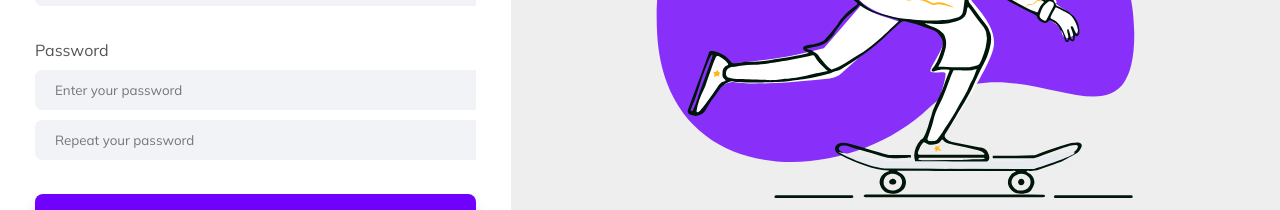
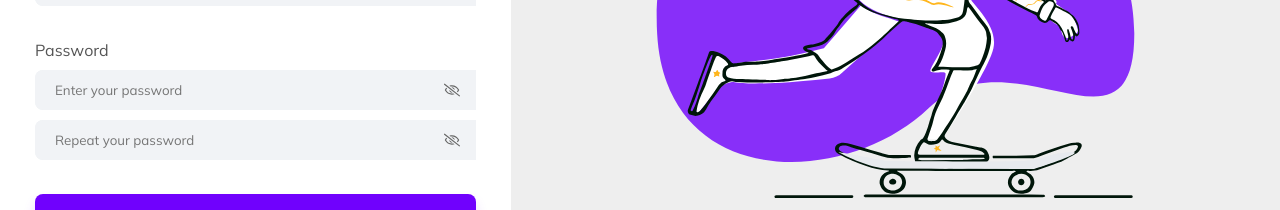
Before and after one commit to educoelho03/moneytracker-app, a React (Vite) app in the folder moneyTracker-frontend/: page /signup in a window 1280 px wide. Shown: the part 426-636 px from the top of the page. Built offline with nearby package versions, Linux system fonts and the light colour scheme.

Commit message:
add button to hide/show password

```diff
--- a/moneyTracker-frontend/src/app/components/Login.tsx
+++ b/moneyTracker-frontend/src/app/components/Login.tsx
@@ -2,6 +2,7 @@ import React, { useState } from "react";
 import { Slide, ToastContainer, toast } from "react-toastify";
 import { useNavigate } from 'react-router-dom';
 import { FcGoogle } from "react-icons/fc";
+import { FaRegEye, FaRegEyeSlash } from "react-icons/fa";
 import CircularProgress from '@mui/material/CircularProgress';
 import Box from '@mui/material/Box';
 import axios from 'axios';
@@ -10,12 +11,12 @@ import "../../styles/defaultLogin.css";
 import mainIlustration from "../../assets/svg/main-ilustration.svg";
 import logo from "../../assets/svg/money-tracker-logo.png";
 
-
 export default function Login() {
     const navigate = useNavigate();
-    const [isLoading, setIsLoading] = useState<boolean>(false)
+    const [isLoading, setIsLoading] = useState<boolean>(false);
     const [email, setEmail] = useState<string>("");
     const [password, setPassword] = useState<string>("");
+    const [showPassword, setShowPassword] = useState<boolean>(false);
 
     const handleShowAlert = () => {
         toast.error('Credenciais invalidas', {
@@ -29,14 +30,14 @@ export default function Login() {
             theme: "colored",
             transition: Slide,
         });
-    }
+    };
 
     const handleSubmit = async (e: React.FormEvent) => {
         e.preventDefault();
-        setIsLoading(true)
+        setIsLoading(true);
 
         try {
-            const response = await axios.post(`${import.meta.env.VITE_API_BASE_URL}/api/login`, {
+            const response = await axios.post(`http://localhost:8080/api/login`, {
                 email,
                 password
             });
@@ -44,13 +45,13 @@ export default function Login() {
             const { token } = response.data;
 
             localStorage.setItem('jwtToken', token);
-            localStorage.setItem('email', email)
+            localStorage.setItem('email', email);
             navigate('/dashboard');
         } catch (err) {
-            console.log(err)
+            console.log(err);
             handleShowAlert();
         } finally {
-            setIsLoading(false)
+            setIsLoading(false);
         }
     };
 
@@ -91,14 +92,23 @@ export default function Login() {
 
                         <div className="input-wrapper">
                             <label htmlFor="password">Your Password</label>
-                            <div className="input-container">
+                            <div className="input-container password-container">
                                 <input
-                                    type="password"
+                                    type={showPassword ? "text" : "password"}
                                     id="password"
                                     placeholder="Password"
                                     value={password}
                                     onChange={(e) => setPassword(e.target.value)}
+                                    className="password-input"
                                 />
+                                <button
+                                    type="button"
+                                    className="password-toggle"
+                                    onClick={() => setShowPassword(!showPassword)}
+                                    aria-label={showPassword ? "Hide password" : "Show password"}
+                                >
+                                    {showPassword ? <FaRegEye /> : <FaRegEyeSlash />}
+                                </button>
                             </div>
                             <a href="/forgot-password">forgot your password?</a>
                         </div>
--- a/moneyTracker-frontend/src/app/components/Signup.tsx
+++ b/moneyTracker-frontend/src/app/components/Signup.tsx
@@ -1,6 +1,7 @@
 import  React, { useState } from "react";
 import { Slide, ToastContainer, toast } from "react-toastify";
 import { useNavigate } from 'react-router-dom';
+import { FaRegEye, FaRegEyeSlash } from "react-icons/fa";
 import CircularProgress from '@mui/material/CircularProgress';
 import Box from '@mui/material/Box';
 import axios from "axios";
@@ -12,6 +13,8 @@ import mainIlustration from "../../assets/svg/main-ilustration.svg";
 
 export default function Signup() {
     const [isLoading, setIsLoading] = useState<boolean>(false)
+    const [showPassword, setShowPassword] = useState<boolean>(false);
+    const [showRepeatPassword, setShowRepeatPassword] = useState<boolean>(false);
     const navigate = useNavigate();
 
     const handleRedirectToLogin = () => {
@@ -75,8 +78,8 @@ export default function Signup() {
                 handleRedirectToLogin();
             });
         } catch (error) {
+            handleShowAlert("Falha ao realizar o cadastro.");
             console.log(error)
-            handleShowAlert("Falha ao realizar o cadastro.");
         } finally {
             setIsLoading(false)
         }
@@ -118,21 +121,39 @@ export default function Signup() {
 
                     <div className="input-wrapper">
                         <label htmlFor="password">Password</label>
-                        <div className="input-container">
+                        <div className="input-container password-container">
                             <input
-                                type="password"
+                                type={showPassword ? "text" : "password"}
                                 id="password"
                                 placeholder="Enter your password"
                                 required
+                                className="password-input"
                             />
+                            <button
+                                type="button"
+                                className="password-toggle"
+                                onClick={() => setShowPassword(!showPassword)}
+                                aria-label={showPassword ? "Hide password" : "Show password"}
+                            >
+                                {showPassword ? <FaRegEye/> : <FaRegEyeSlash/>}
+                            </button>
                         </div>
-                        <div className="input-container">
+                        <div className="input-container password-container">
                             <input
-                                type="password"
+                                type={showRepeatPassword ? "text" : "password"}
                                 id="repeat-password"
                                 placeholder="Repeat your password"
                                 required
+                                className="password-input"
                             />
+                            <button
+                                type="button"
+                                className="password-toggle"
+                                onClick={() => setShowRepeatPassword(!showRepeatPassword)}
+                                aria-label={showRepeatPassword ? "Hide password" : "Show password"}
+                            >
+                                {showRepeatPassword ? <FaRegEye/> : <FaRegEyeSlash/>}
+                            </button>
                         </div>
                     </div>
 
@@ -141,8 +162,8 @@ export default function Signup() {
 
                         <button type="submit" className="btn-primary" disabled={isLoading}>
                             {isLoading ? (
-                                <Box sx={{ display: 'flex', justifyContent: 'center', alignItems: 'center' }}>
-                                    <CircularProgress size={20} sx={{ color: 'white' }} />
+                                <Box sx={{display: 'flex', justifyContent: 'center', alignItems: 'center'}}>
+                                    <CircularProgress size={20} sx={{color: 'white'}}/>
                                 </Box>
                             ) : (
                                 "Sign Up"
@@ -163,11 +184,11 @@ export default function Signup() {
                     </div>
                 </form>
             </section>
-            <section className="main-section">
-                <h1>Track your money, Now !!</h1>
-                <img src={mainIlustration} alt="Main Illustration" />
-            </section>
-        </main>
+                <section className="main-section">
+                    <h1>Track your money, Now !!</h1>
+                    <img src={mainIlustration} alt="Main Illustration"/>
+                </section>
+            </main>
         </>
     );
 }
--- a/moneyTracker-frontend/src/styles/defaultLogin.css
+++ b/moneyTracker-frontend/src/styles/defaultLogin.css
@@ -169,3 +169,34 @@ form span {
     text-decoration: none;
     color: var(--primary-color);
 }
+
+/* Password Input Styles */
+.password-container {
+    position: relative;
+    display: flex;
+    align-items: center;
+}
+
+.password-input {
+    padding-right: 40px !important; /* Espaço para o ícone */
+    width: 100%;
+}
+
+.password-toggle {
+    position: absolute;
+    right: 12px;
+    width: auto;
+    background: none;
+    border: none;
+    cursor: pointer;
+    color: #666;
+    padding: 4px;
+    display: flex;
+    align-items: center;
+    justify-content: right;
+    transition: color 0.2s ease;
+}
+
+.password-toggle:hover {
+    color: var(--primary-color);
+}
```
Also changed, not shown: 1 other file (tests, documents, lock files or other folders).
